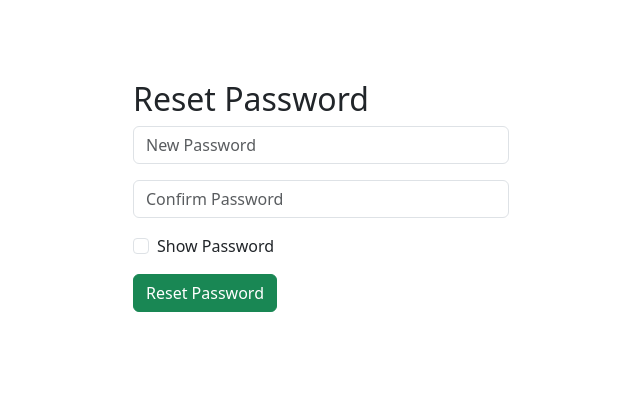
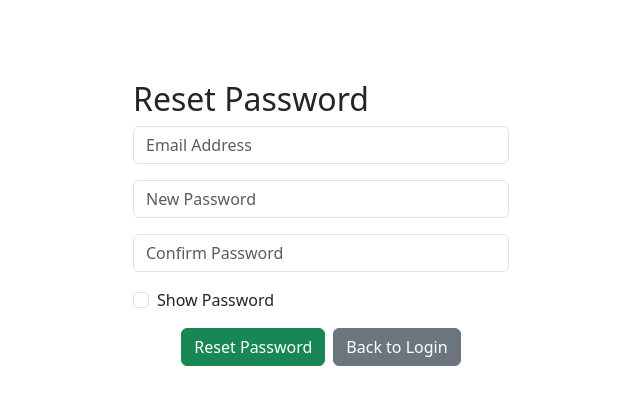
Before and after one commit to Kram029/Main-git, a PHP site: page /reset-password.php in a window 1280 px wide. Shown: the top 405 px of the page, without its empty margins (319-959 px from the left). Run offline with PHP 8.4, Linux system fonts and the light colour scheme.

Commit message:
Update reset-password.php

```diff
--- a/reset-password.php
+++ b/reset-password.php
@@ -1,37 +1,39 @@
 <?php
-$token = $_GET['token'] ?? '';
 $passwordErr = $successMsg = '';
 
 if ($_SERVER["REQUEST_METHOD"] == "POST") {
-    $token = $_POST['token'] ?? '';
+    $email = $_POST['email'] ?? '';
     $password = $_POST['password'] ?? '';
     $confirm = $_POST['confirm'] ?? '';
 
-    if (empty($password) || strlen($password) < 6) {
+    if (empty($email)) {
+        $passwordErr = "Email is required.";
+    } elseif (empty($password) || strlen($password) < 6) {
         $passwordErr = "Password must be at least 6 characters.";
     } elseif ($password !== $confirm) {
         $passwordErr = "Passwords do not match.";
     } else {
-        $conn = new mysqli("localhost", "root", "", "ecotrackdb");
+        $conn = new mysqli("localhost", "root", "", "adbms");
         if ($conn->connect_error) {
             $passwordErr = "Database connection failed: " . $conn->connect_error;
         } else {
-            $stmt = $conn->prepare("SELECT id FROM users WHERE reset_token = ? AND reset_token_expiry > NOW()");
-            $stmt->bind_param("s", $token);
+            // Check if email exists
+            $stmt = $conn->prepare("SELECT id FROM table_users_registration WHERE email = ?");
+            $stmt->bind_param("s", $email);
             $stmt->execute();
             $stmt->store_result();
             if ($stmt->num_rows > 0) {
                 $hashed = password_hash($password, PASSWORD_DEFAULT);
-                $update = $conn->prepare("UPDATE users SET password = ?, reset_token = NULL, reset_token_expiry = NULL WHERE reset_token = ?");
-                $update->bind_param("ss", $hashed, $token);
+                $update = $conn->prepare("UPDATE table_users_registration SET password = ? WHERE email = ?");
+                $update->bind_param("ss", $hashed, $email);
                 if ($update->execute()) {
-                    $successMsg = "Password has been reset! You can now <a href='login.php'>login</a>.";
+                    $successMsg = "Password has been reset! You can now return Home <a href='Home.php'>Home</a>.";
                 } else {
                     $passwordErr = "Failed to reset password.";
                 }
                 $update->close();
             } else {
-                $passwordErr = "Invalid or expired token.";
+                $passwordErr = "No account found with that email.";
             }
             $stmt->close();
             $conn->close();
@@ -53,7 +55,9 @@ if ($_SERVER["REQUEST_METHOD"] == "POST") {
         <div class="alert alert-success"><?php echo $successMsg; ?></div>
     <?php else: ?>
         <form method="post">
-            <input type="hidden" name="token" value="<?php echo htmlspecialchars($token); ?>">
+            <div class="mb-3">
+                <input type="email" name="email" class="form-control" placeholder="Email Address" required>
+            </div>
             <div class="mb-3">
                 <input type="password" name="password" class="form-control" placeholder="New Password" required>
             </div>
@@ -67,7 +71,10 @@ if ($_SERVER["REQUEST_METHOD"] == "POST") {
             <?php if ($passwordErr): ?>
                 <div class="alert alert-danger"><?php echo $passwordErr; ?></div>
             <?php endif; ?>
-            <button type="submit" class="btn btn-success">Reset Password</button>
+            <div class="d-flex justify-content-center gap-2">
+                <button type="submit" class="btn btn-success">Reset Password</button>
+                <a href="login.php" class="btn btn-secondary">Back to Login</a>
+            </div>
         </form>
     <?php endif; ?>
 </div>
```
